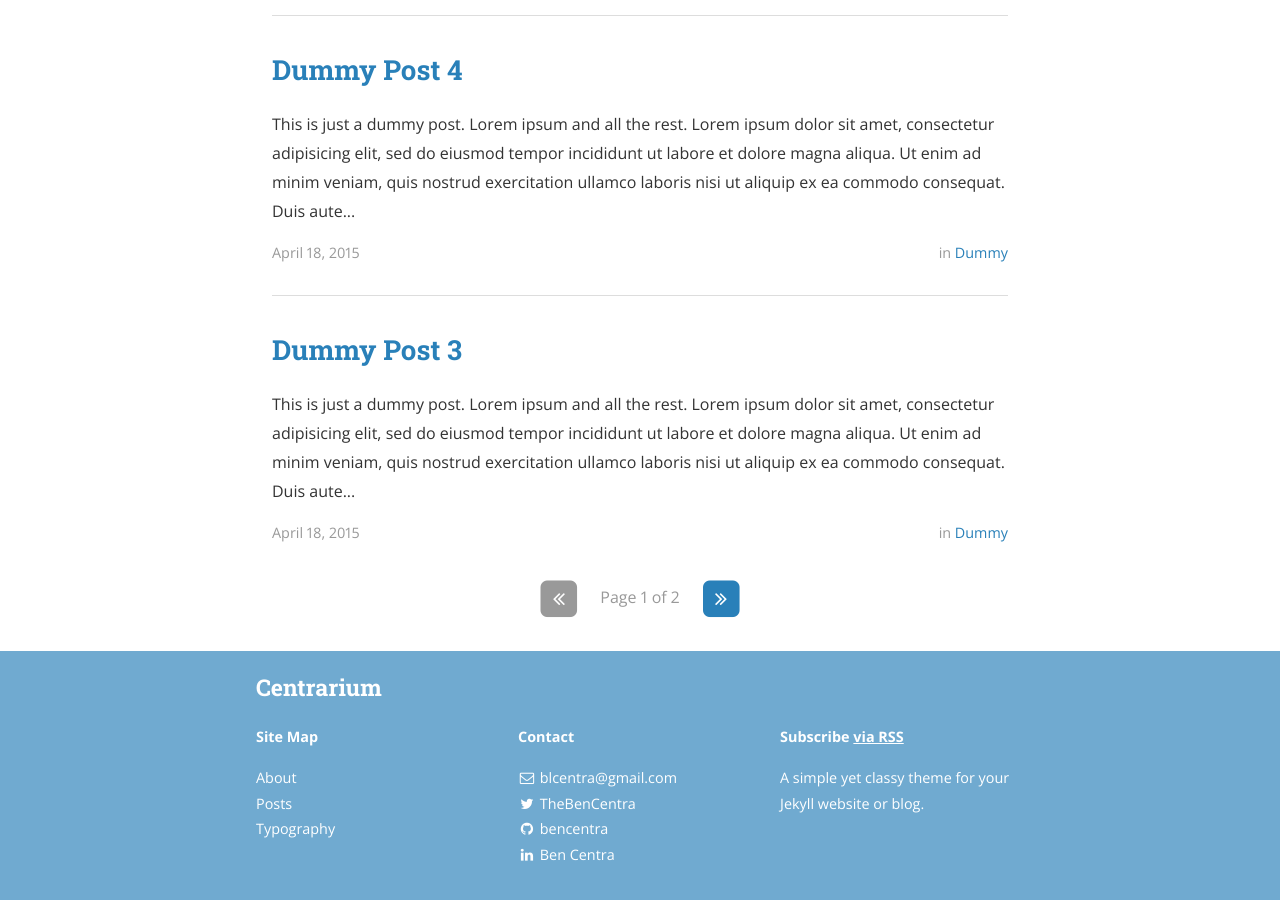
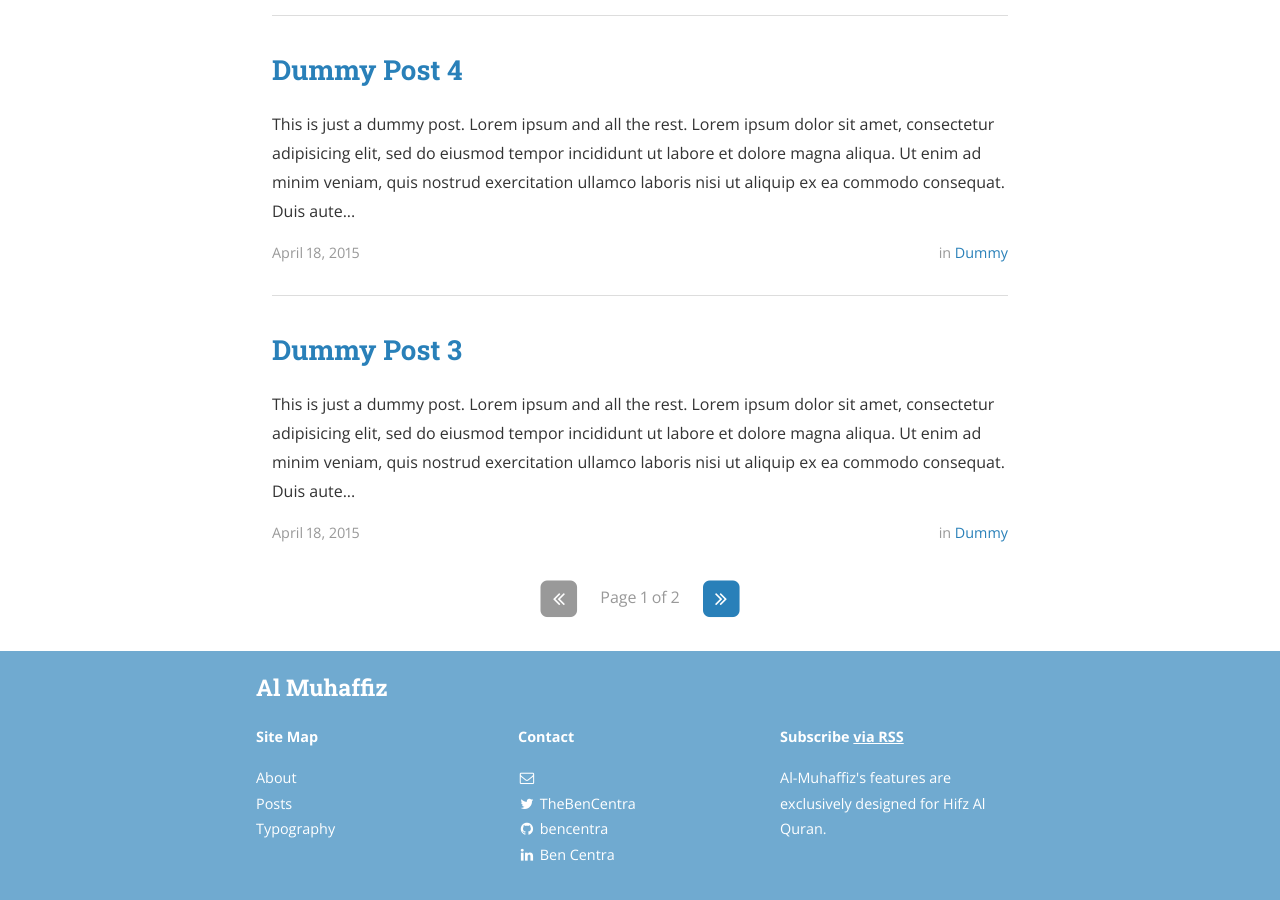
Before and after one commit to aliasgerkw/blog-almuhaffiz, a Jekyll site: the page built from index.html, in a window 1280 px wide and 900 px high, scrolled down 1301 px. Built offline with Jekyll 4.4.1, drawn with Linux system fonts in a browser that asks for light colours; nearby versions of some CDN libraries; the list of posts is cut into pages by our own code; some of the changed text lies outside the part shown.

Commit message:
Update _config.yml

```diff
--- a/_config.yml
+++ b/_config.yml
@@ -9,19 +9,19 @@ exclude:
   - "/vendor/"
 
 # Site settings
-title: Centrarium
-subtitle: "A simple yet classy theme for your Jekyll website or blog"
-email: blcentra@gmail.com
-name: Ben Centra
+title: Al Muhaffiz
+subtitle: "Al-Muhaffiz's features are exclusively designed for Hifz Al Quran."
+email:
+name:
 description: >
-  A simple yet classy theme for your Jekyll website or blog.
+  Al-Muhaffiz's features are exclusively designed for Hifz Al Quran.
 # Base URL of site (i.e. /blog). It should always start with a slash,
 # and never end with a slash. Set it to a blank value if hosting at the
 # root of your server.
 baseurl: "/blog-almuhaffiz" # the subpath of your site, e.g. /blog/
 url: "https://aliasgerkw.github.io" # the base hostname & protocol for your site
 cover: "/assets/header_image.jpg"
-logo: "/assets/logo.png"
+logo: "/assets/almuhaffiz-logo.webp"
 
 # Build settings
 markdown: kramdown
```
